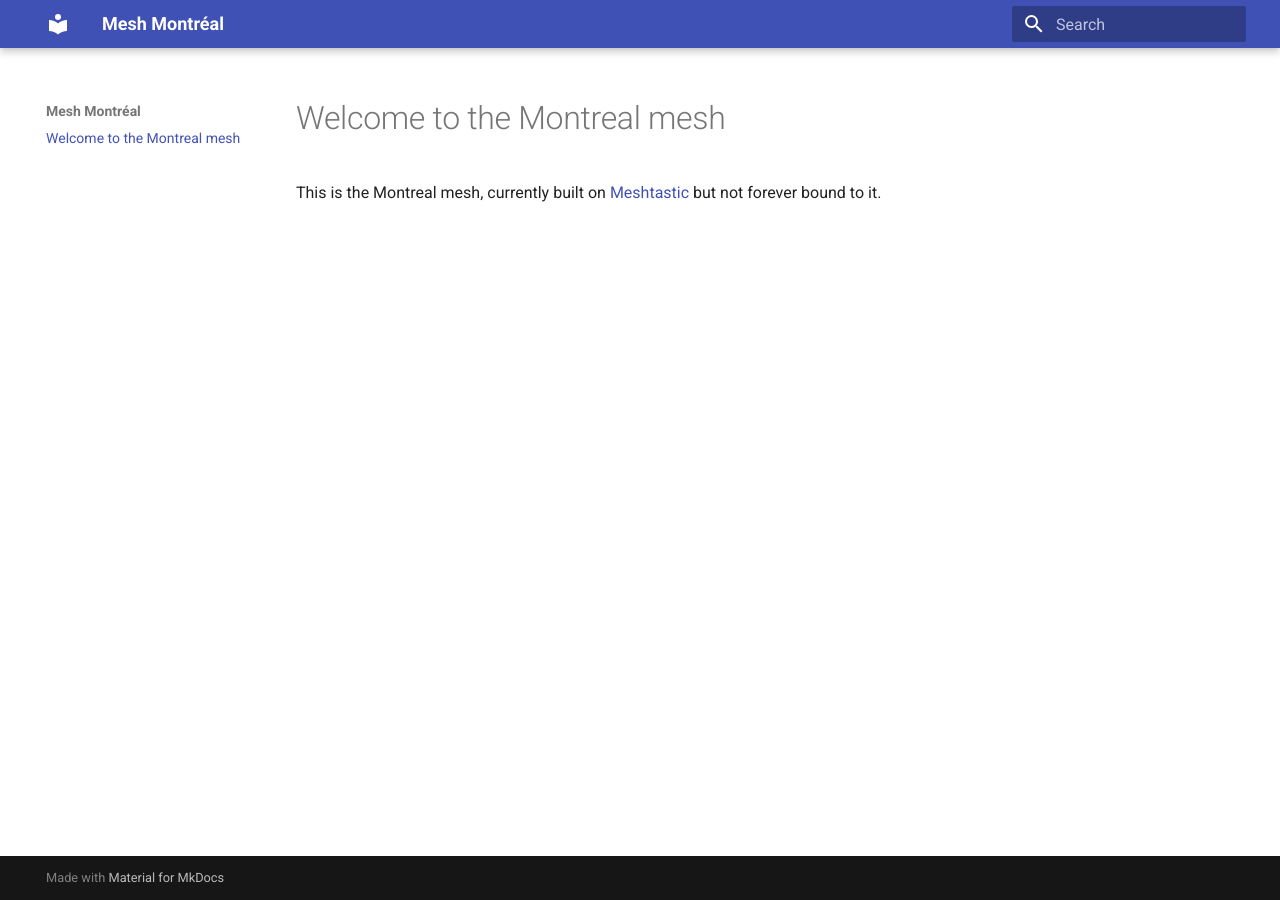
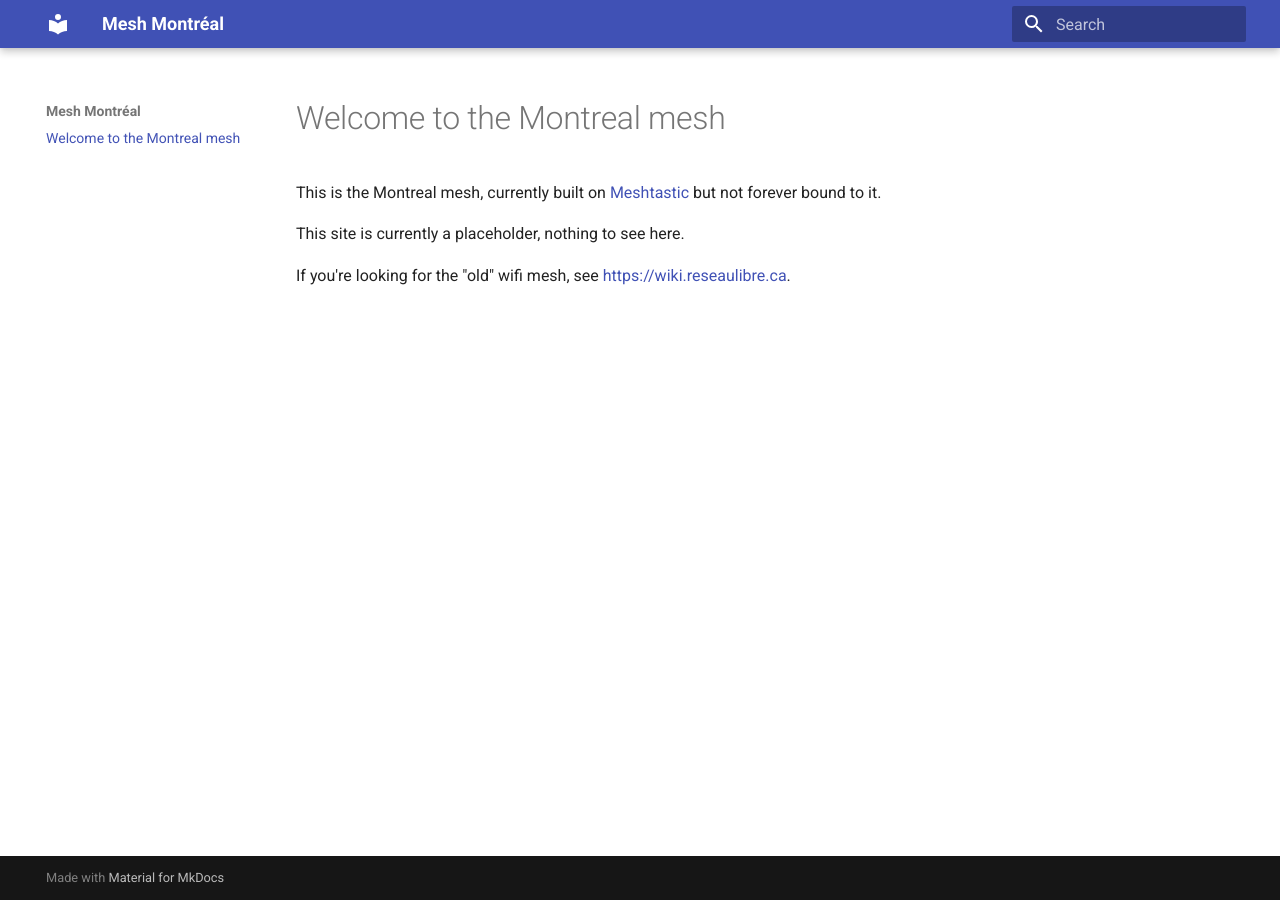
Before and after one commit to ReseauLibre/lora.reseaulibre.ca, an MkDocs documentation site: the page built from docs/index.md, in a window 1280 px wide. Built offline with MkDocs 1.6.1 and Material for MkDocs 9.7.7, drawn with Linux system fonts in a browser that asks for light colours.

Commit message:
add more placeholder info, mostly a noop to test CI

```diff
--- a/docs/index.md
+++ b/docs/index.md
@@ -2,3 +2,8 @@
 
 This is the Montreal mesh, currently built on [Meshtastic](https://meshtastic.org/) but not
 forever bound to it.
+
+This site is currently a placeholder, nothing to see here.
+
+If you're looking for the "old" wifi mesh, see
+<https://wiki.reseaulibre.ca>.
```
